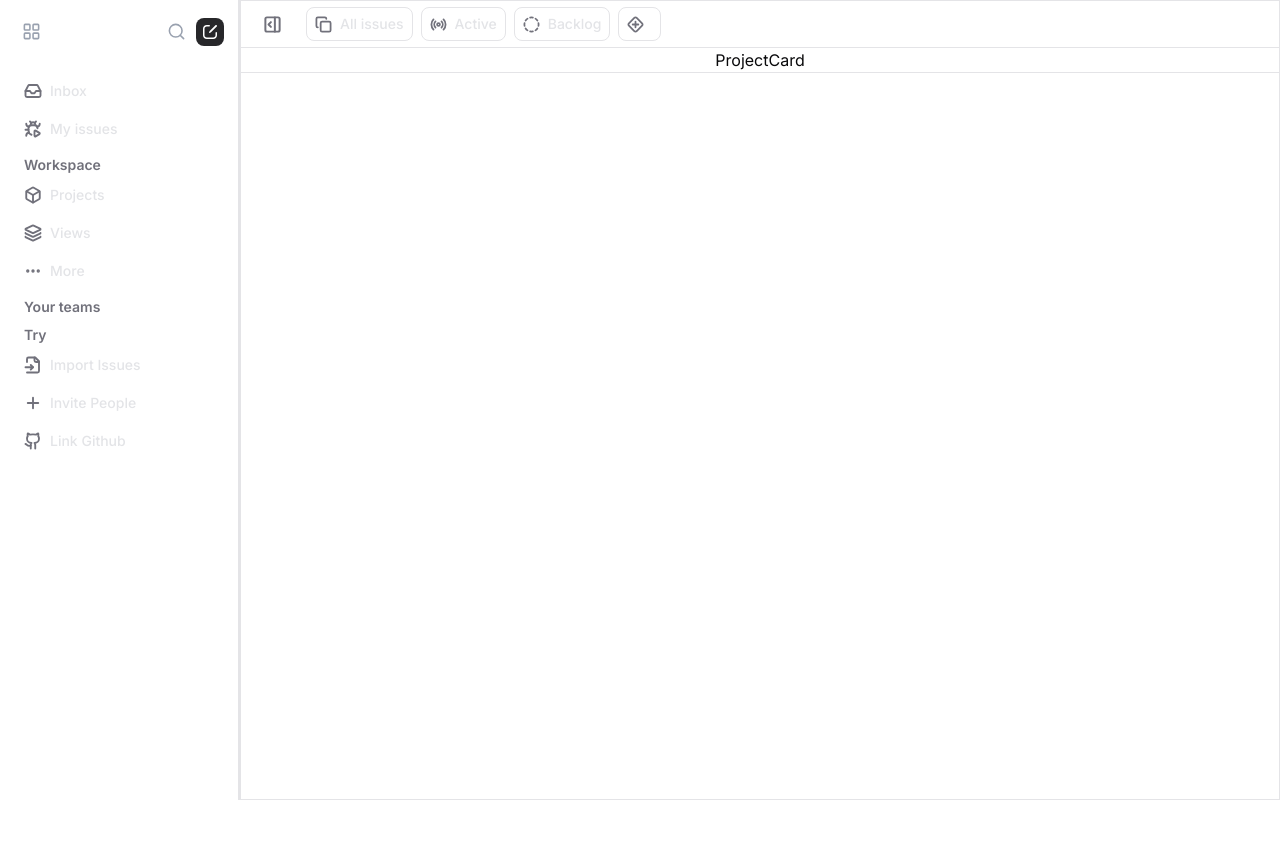
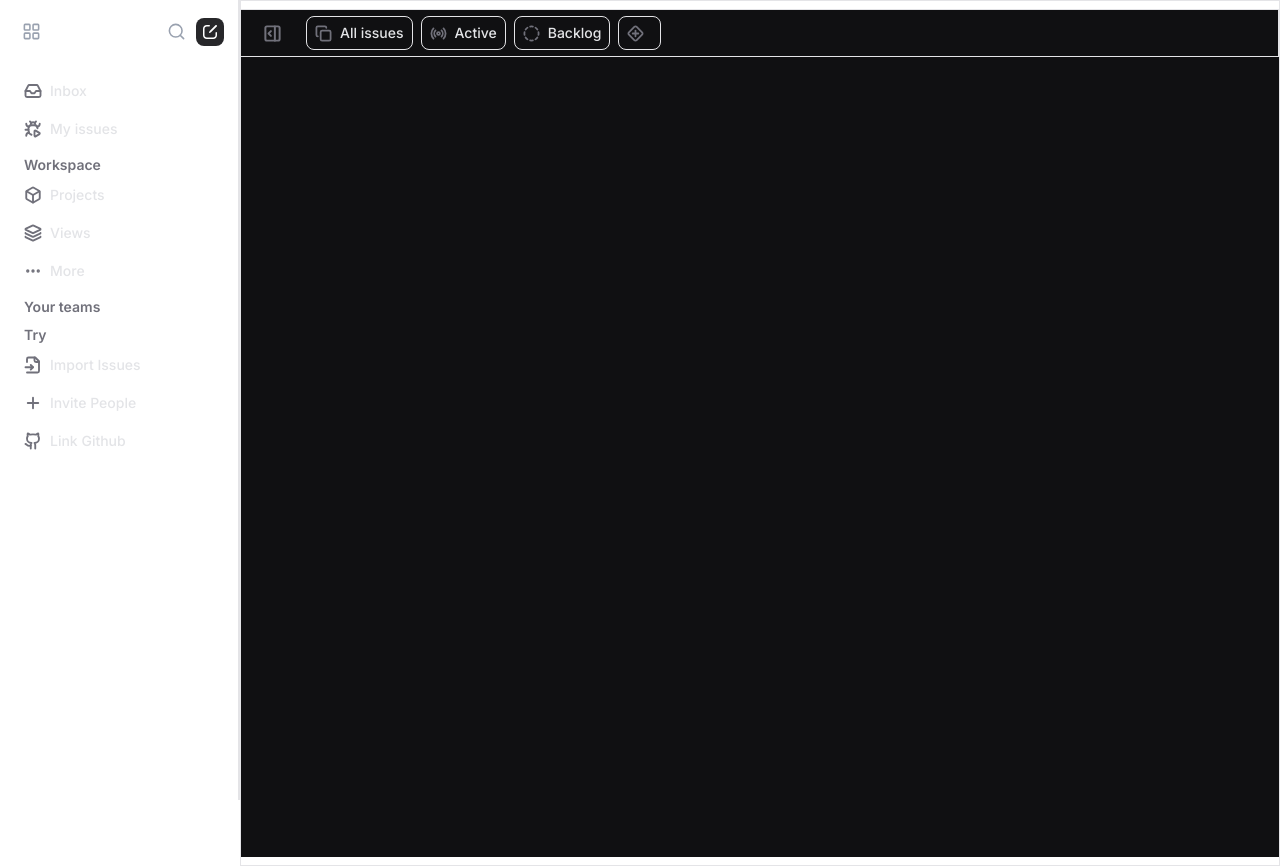
Before and after one commit to Yashxp1/mirox, a Next.js app: page /dashboard in a window 1280 px wide. Before the commit the page ends 800 px from the top, so only its background shows below. Built offline with nearby package versions, Linux system fonts and the light colour scheme.

Commit message:
fix: add ui formatting

```diff
--- a/src/app/dashboard/page.tsx
+++ b/src/app/dashboard/page.tsx
@@ -11,8 +11,12 @@ const Page = () => {
     <div className="flex">
       <div className="">{isSidebarOpen && <Sidebar />}</div>
       <div className="w-full border">
-        <Topbar toggleSidebar={() => setIsSidebarOpen(!isSidebarOpen)} />
-        <ProjectCard />
+        <div className="p-2 px-0">
+          <div className="bg-[#101012]">
+            <Topbar toggleSidebar={() => setIsSidebarOpen(!isSidebarOpen)} />
+            <ProjectCard />
+          </div>
+        </div>
       </div>
     </div>
   );
--- a/src/components/dashboard/ProjectCard.tsx
+++ b/src/components/dashboard/ProjectCard.tsx
@@ -2,8 +2,10 @@ import React from 'react';
 
 const ProjectCard = () => {
   return (
-    <div className="w-full border-b flex justify-center items-center">
-      ProjectCard
+    <div className="w-full flex justify-between items-center">
+      <div className=" h-screen">
+
+      </div>
     </div>
   );
 };
--- a/src/components/dashboard/Sidebar/Sidebar.tsx
+++ b/src/components/dashboard/Sidebar/Sidebar.tsx
@@ -29,7 +29,7 @@ const Sidebar = () => {
       <SidebarHeader/>
       <SidebarContent/>
       <div
-        className="hover:border-r-zinc-500 hover:border-2 border transition-all absolute top-0 right-0 h-screen  cursor-col-resize"
+        className="hover:border-r-zinc-500 hover:border border transition-all absolute top-0 right-0 h-screen  cursor-col-resize"
         onMouseDown={startResize}
       ></div>
     </div>
--- a/src/components/dashboard/Topbar.tsx
+++ b/src/components/dashboard/Topbar.tsx
@@ -32,7 +32,7 @@ const Topbar: React.FC<TopbarProps> = ({ toggleSidebar }) => {
   ];
 
   return (
-    <div className="border-b gap-2 w-full flex p-1.5">
+    <div className="border border-l-0 gap-2 w-full flex p-1.5">
       <div
         onClick={toggleSidebar}
         className="flex justify-center items-center hover:bg-zinc-900 hover:text-white text-zinc-500 rounded-lg transition-all px-4"
```
